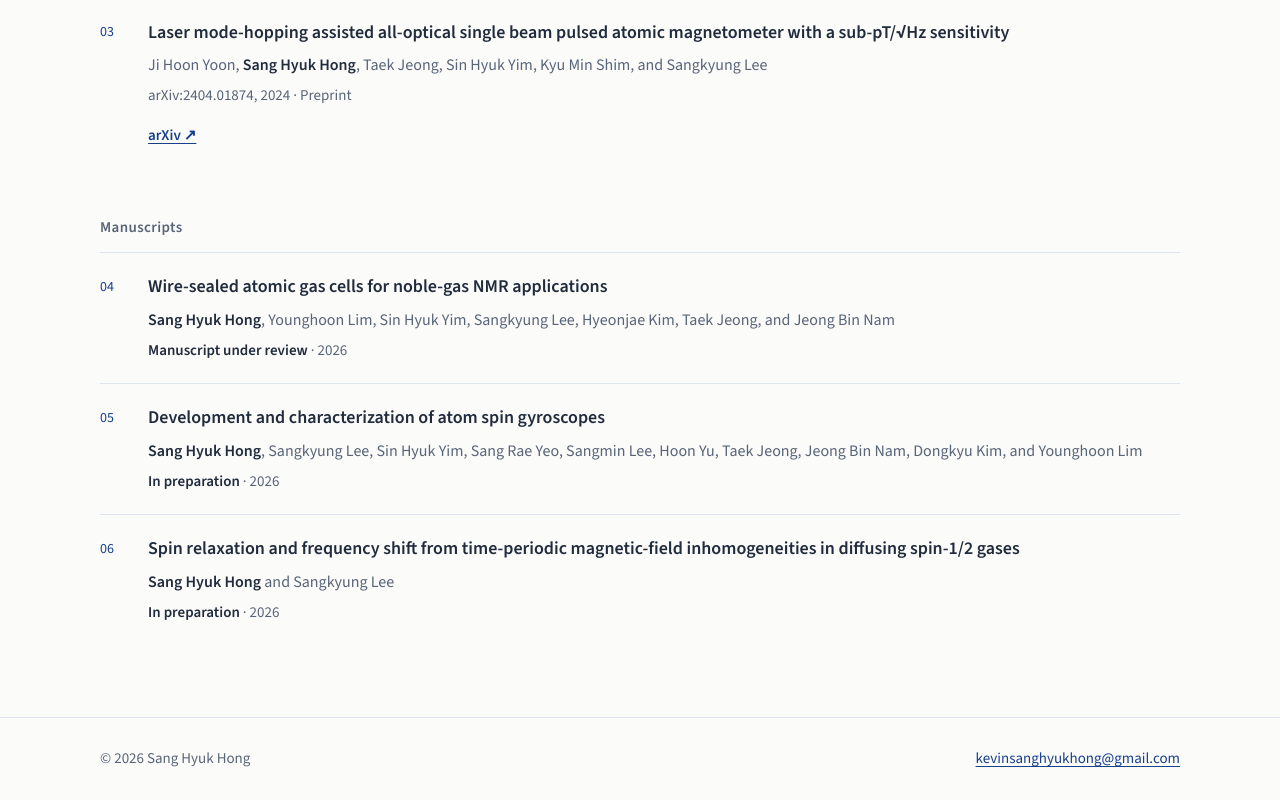
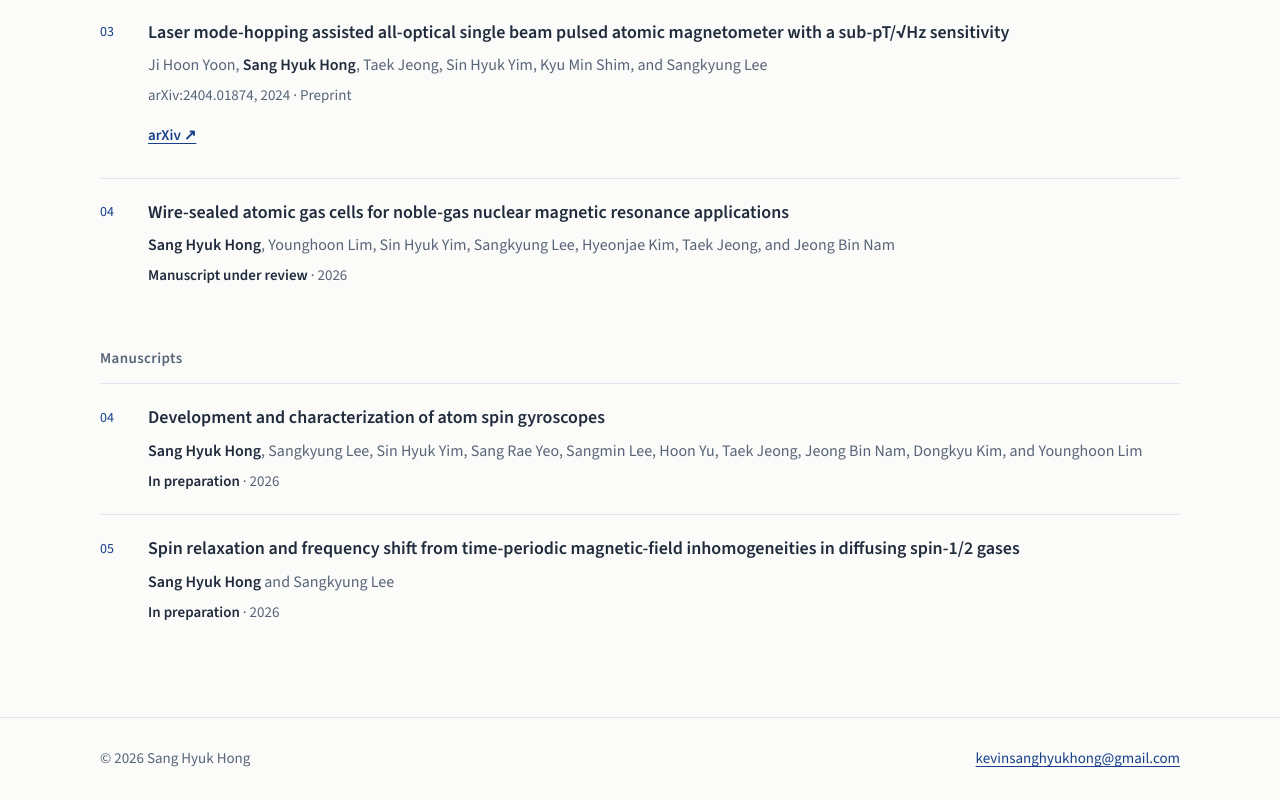
Before and after one commit to sanghyuk-qis/sanghyuk-qis.github.io, a plain HTML site: page index.html in a window 1280 px wide. Shown: the part 2041-2841 px from the top of the page. Drawn offline with nearby package versions, Linux system fonts and the light colour scheme.

Commit message:
Update index.html

```diff
--- a/index.html
+++ b/index.html
@@ -397,18 +397,18 @@
               <div class="pub-links"><a href="https://arxiv.org/abs/2404.01874" target="_blank" rel="noopener" aria-label="arXiv preprint: Laser mode-hopping assisted atomic magnetometer">arXiv ↗</a></div>
             </div>
           </li>
+          <li class="publication">
+            <div>
+              <p class="publication-title">Wire-sealed atomic gas cells for noble-gas nuclear magnetic resonance applications</p>
+              <p class="authors"><strong>Sang Hyuk Hong</strong>, Younghoon Lim, Sin Hyuk Yim, Sangkyung Lee, Hyeonjae Kim, Taek Jeong, and Jeong Bin Nam</p>
+              <p class="venue"><span class="status">Manuscript under review</span> · 2026</p>
+            </div>
+          </li>
         </ol>
 
         <!-- Publication and manuscript statuses are retained from the supplied page. -->
         <h3 class="publication-group-title" id="manuscripts-heading">Manuscripts</h3>
         <ol class="publication-list manuscripts" start="4" aria-labelledby="manuscripts-heading" role="list">
-          <li class="publication">
-            <div>
-              <p class="publication-title">Wire-sealed atomic gas cells for noble-gas NMR applications</p>
-              <p class="authors"><strong>Sang Hyuk Hong</strong>, Younghoon Lim, Sin Hyuk Yim, Sangkyung Lee, Hyeonjae Kim, Taek Jeong, and Jeong Bin Nam</p>
-              <p class="venue"><span class="status">Manuscript under review</span> · 2026</p>
-            </div>
-          </li>
           <li class="publication">
             <div>
               <p class="publication-title">Development and characterization of atom spin gyroscopes</p>
```
